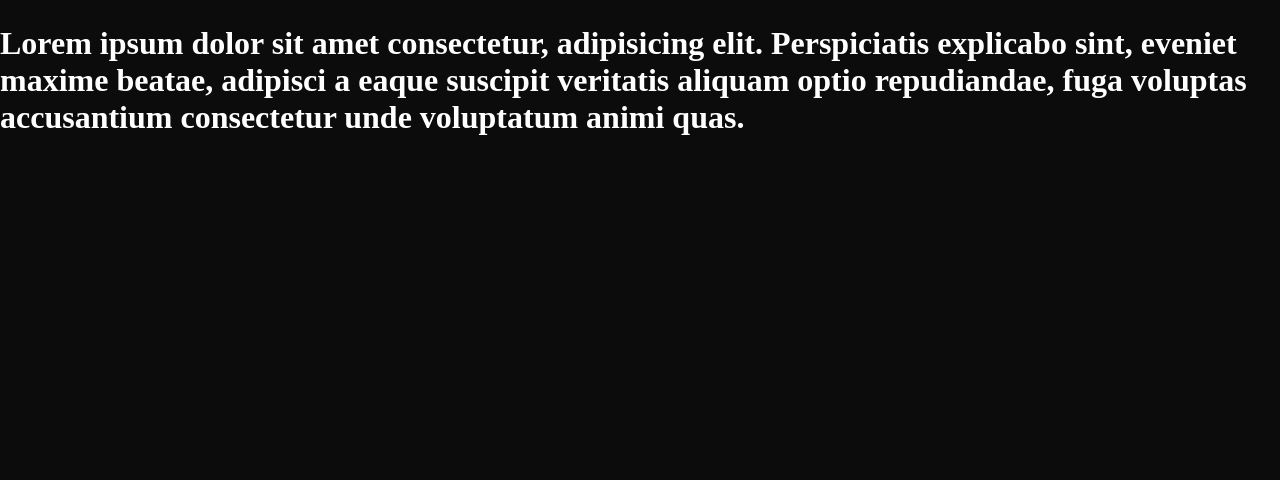
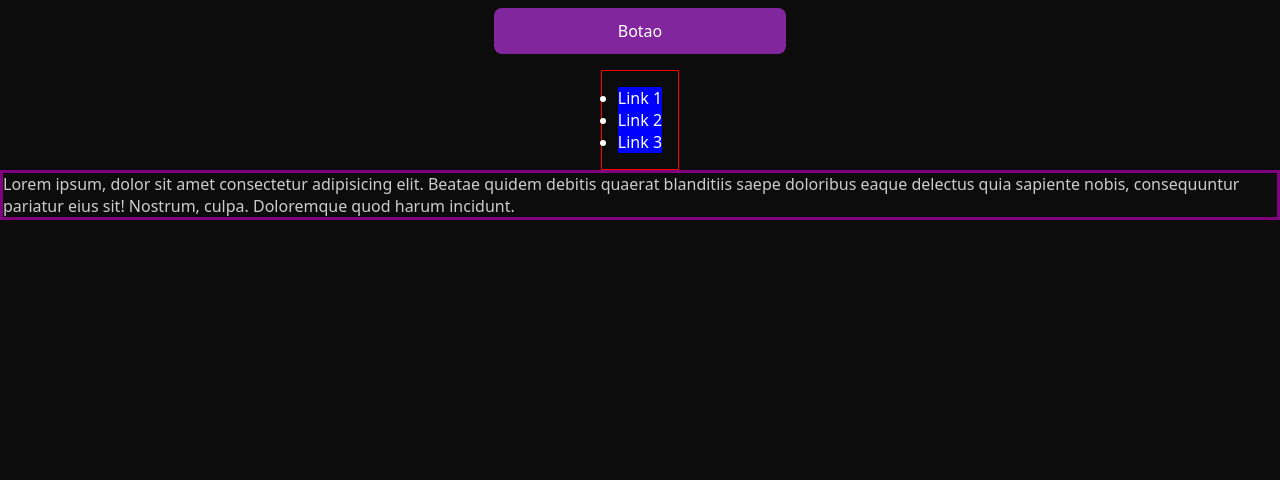
Before and after one commit to FelCastilho/FrontPush, a plain HTML site: page Sass/index.html in a window 1280 px wide. Shown: the part 320-800 px from the top of the page. Drawn offline with Linux system fonts and the light colour scheme.

Commit message:
estudo de nesting

```diff
--- a/Sass/css/_colors.scss
+++ b/Sass/css/_colors.scss
@@ -2,3 +2,6 @@ $branco: #fff;
 $cinza: #ccc;
 
 $preto: #0c0c0c;
+
+$roxo: #82269e;
+$hover: #fff;
--- a/Sass/css/style.scss
+++ b/Sass/css/style.scss
@@ -5,6 +5,7 @@
     margin: 0;
     box-sizing: border-box;
     color: $branco;
+    font-family: system-ui, -apple-system, BlinkMacSystemFont, 'Segoe UI', Roboto, Oxygen, Ubuntu, Cantarell, 'Open Sans', 'Helvetica Neue', sans-serif;
 }
 
 body{
@@ -16,4 +17,56 @@ body{
     display: flex;
     align-items: center;
     justify-content: center;
+    flex-direction: column;
 }
+
+.link{
+    display: inline-block;
+    text-decoration: none;
+    color: $branco;
+    background-color: $roxo;
+    padding: 12px 124px;
+    margin-top: 24px;
+    border-radius: 8px;
+
+    &:hover{
+        background-color: $branco;
+    }
+
+}
+
+.list{
+    border: 1px solid red;
+    margin-top: 16px;
+    padding: 16px;
+
+    li{
+        background-color: blue;
+
+        a{
+            text-decoration: none;
+            color: $branco;
+
+            &:hover{
+                background-color: red;
+            }
+
+            &::after{
+                background-color: red;
+            }
+
+            &::before{
+                background-color: red;
+            }
+        }
+    }
+}
+
+p{
+    color: $cinza;
+
+    border: {
+        style: solid;
+        color: purple;
+    }
+}
--- a/Sass/index.html
+++ b/Sass/index.html
@@ -7,6 +7,24 @@
     <title>Document</title>
 </head>
 <body>
-    <h1>Lorem ipsum dolor sit amet consectetur, adipisicing elit. Perspiciatis explicabo sint, eveniet maxime beatae, adipisci a eaque suscipit veritatis aliquam optio repudiandae, fuga voluptas accusantium consectetur unde voluptatum animi quas.</h1>
+    <h1>Olá, mundo!</h1>
+
+    <a href="" class="link">Botao</a>
+
+    <ul class="list">
+        <li class="list-item">
+            <a href="" class="list-link">Link 1</a>
+        </li>
+
+        <li class="list-item">
+            <a href="" class="list-link">Link 2</a>
+        </li>
+
+        <li class="list-item">
+            <a href="" class="list-link">Link 3</a>
+        </li>
+    </ul>
+
+    <p>Lorem ipsum, dolor sit amet consectetur adipisicing elit. Beatae quidem debitis quaerat blanditiis saepe doloribus eaque delectus quia sapiente nobis, consequuntur pariatur eius sit! Nostrum, culpa. Doloremque quod harum incidunt.</p>
 </body>
 </html>
```
Also changed, not shown: Sass/css/style.css, 1 other file.
